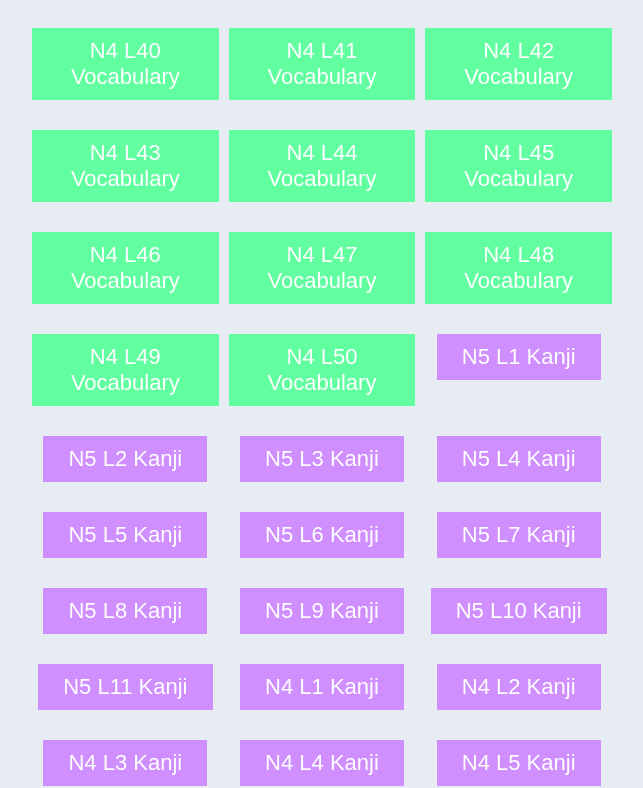
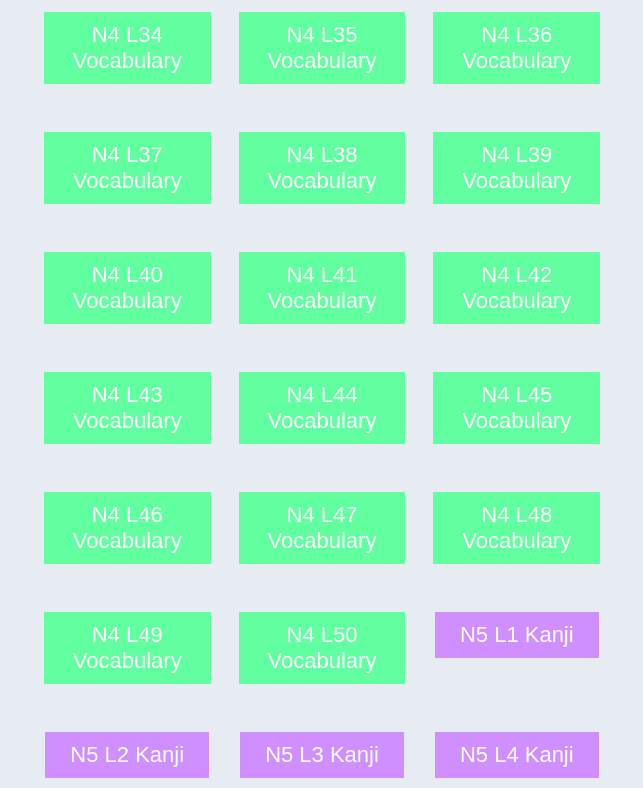
Before and after one commit to sameonseth/nihongo-reviewer, a Vue app: page / in a window 1280 px wide. Shown: the part 1569-2357 px from the top of the page, without its empty margins (318-961 px from the left). Built offline with nearby package versions, Linux system fonts and the light colour scheme.

Commit message:
modified quizzes

```diff
--- a/src/assets/main.css
+++ b/src/assets/main.css
@@ -288,9 +288,10 @@ body {
 .grid-container {
   display: grid;
   align-content: center;
-  grid-template-columns: auto auto auto;
-  gap: 10px;
-  padding: 10px;
+  justify-content: center;
+  grid-template-columns: repeat(auto-fill, 10.424218368530271rem);
+  gap: 1.4em;
+  padding: 0;
 }
 
 .grid-container > button {
```
